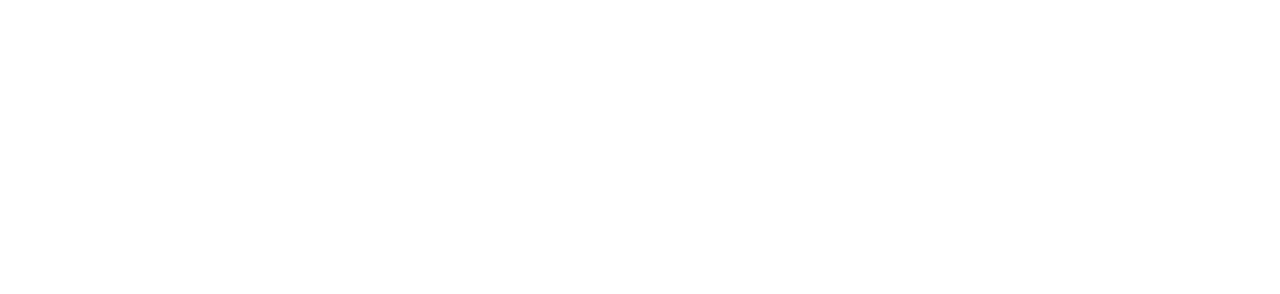
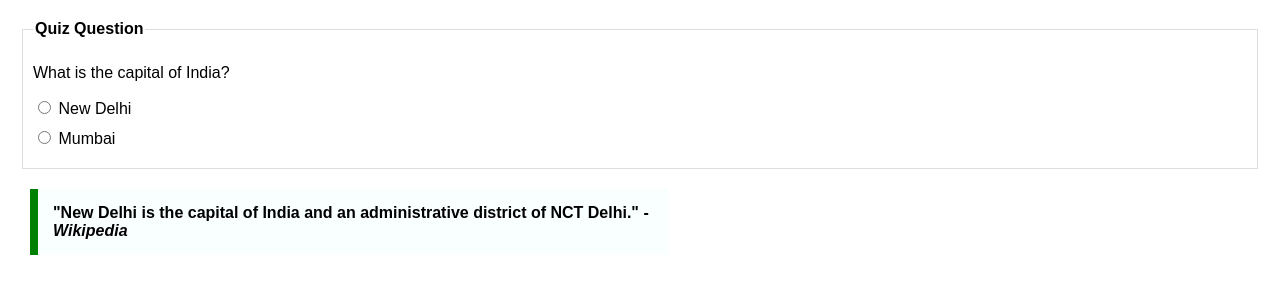
Before and after one commit to acciojob/trivia-prashant04071995, a website: page main.html in a window 1280 px wide. Drawn offline with Linux system fonts and the light colour scheme.

Commit message:
created a submission

```diff
--- a/main.html
+++ b/main.html
@@ -1,15 +1,62 @@
 <!DOCTYPE html>
-
-<html>
+<html lang="en">
 
 <head>
-	<link rel="stylesheet" href="styles.css">
+  <meta charset="UTF-8">
+  <meta name="viewport" content="width=device-width, initial-scale=1.0">
+  <title>Quiz Question</title>
+
+  <style>
+    body {
+      font-family: Arial, sans-serif;
+      margin: 20px;
+    }
+
+    fieldset {
+      border: 1px solid #ddd;
+      padding: 10px;
+      margin-bottom: 20px;
+    }
+
+    legend {
+      font-weight: bold;
+    }
+
+    label {
+      display: block;
+      margin-bottom: 10px;
+    }
+
+    blockquote {
+      max-width: 600px;
+      margin: 10px;
+      padding: 15px;
+      border-left: 8px solid green;
+      background-color: #f8fffe;
+      font-weight: bold;
+    }
+  </style>
 </head>
 
 <body>
-	<!-- the entire body must be written by student -->
-    <script type="text/javascript" src="./script.js">
-</script>
+
+  <fieldset>
+    <legend>Quiz Question</legend>
+
+    <p>What is the capital of India?</p>
+
+    <label>
+      <input type="radio" name="answer" value="new-delhi"> New Delhi
+    </label>
+
+    <label>
+      <input type="radio" name="answer" value="mumbai"> Mumbai
+    </label>
+  </fieldset>
+
+  <blockquote>
+    "New Delhi is the capital of India and an administrative district of NCT Delhi." - <cite>Wikipedia</cite>
+  </blockquote>
 
 </body>
 
```
